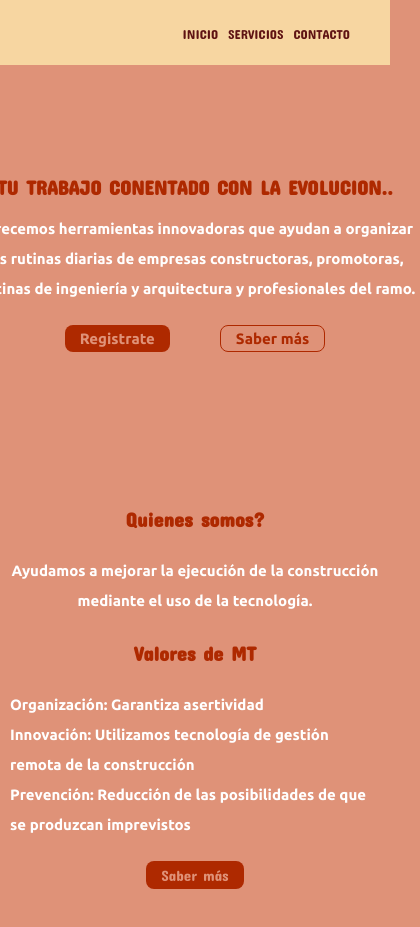
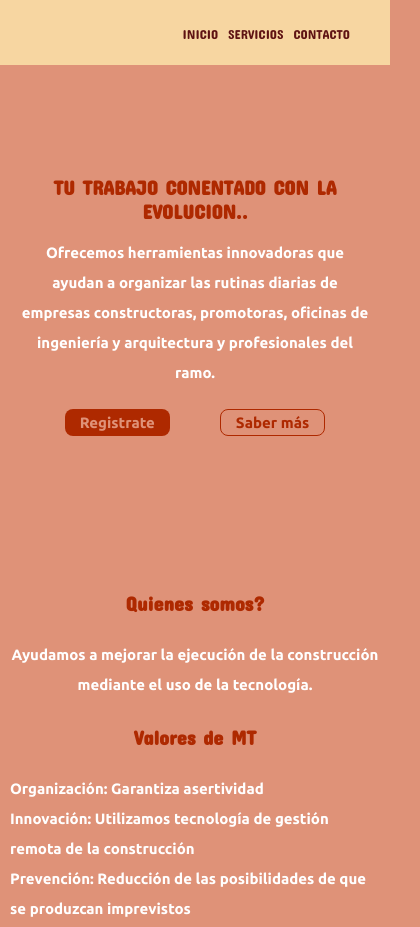
Before and after one commit to facudgs/pagina-web, a plain HTML site: page index.html in a window 390 px wide. Shown: the top 927 px of the page, 420 px wide, since content can reach past the window. Drawn offline with Linux system fonts and the light colour scheme.

Commit message:
first-mediaqueries

```diff
--- a/mediaqueries.css
+++ b/mediaqueries.css
@@ -125,9 +125,9 @@ footer {
     }
   }
   body {
-    height: 500px;
+    height: 350px;
   }
   #hero {
-    max-width: 450px;
+    max-width: 350px;
   }
 }
```
